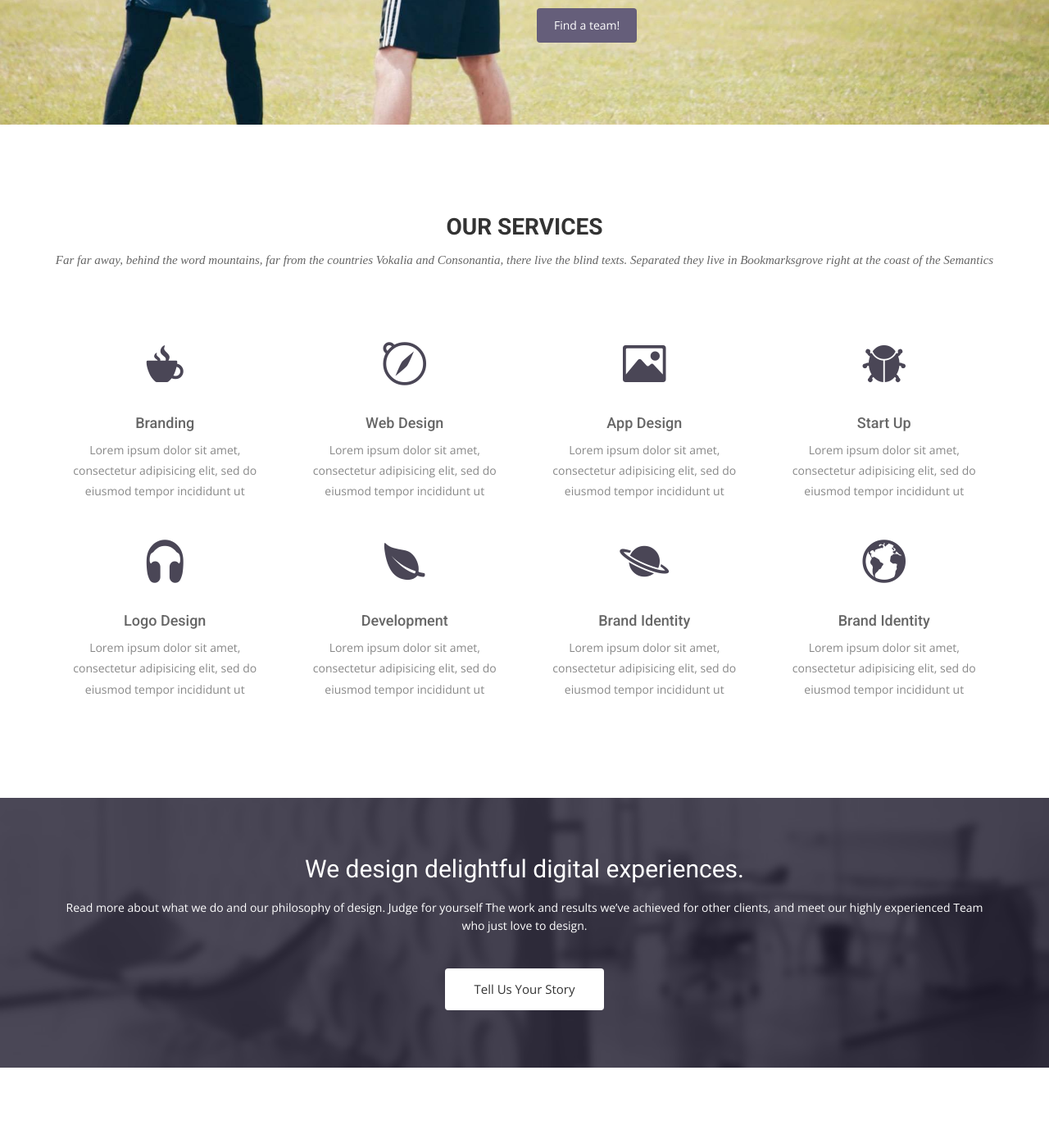
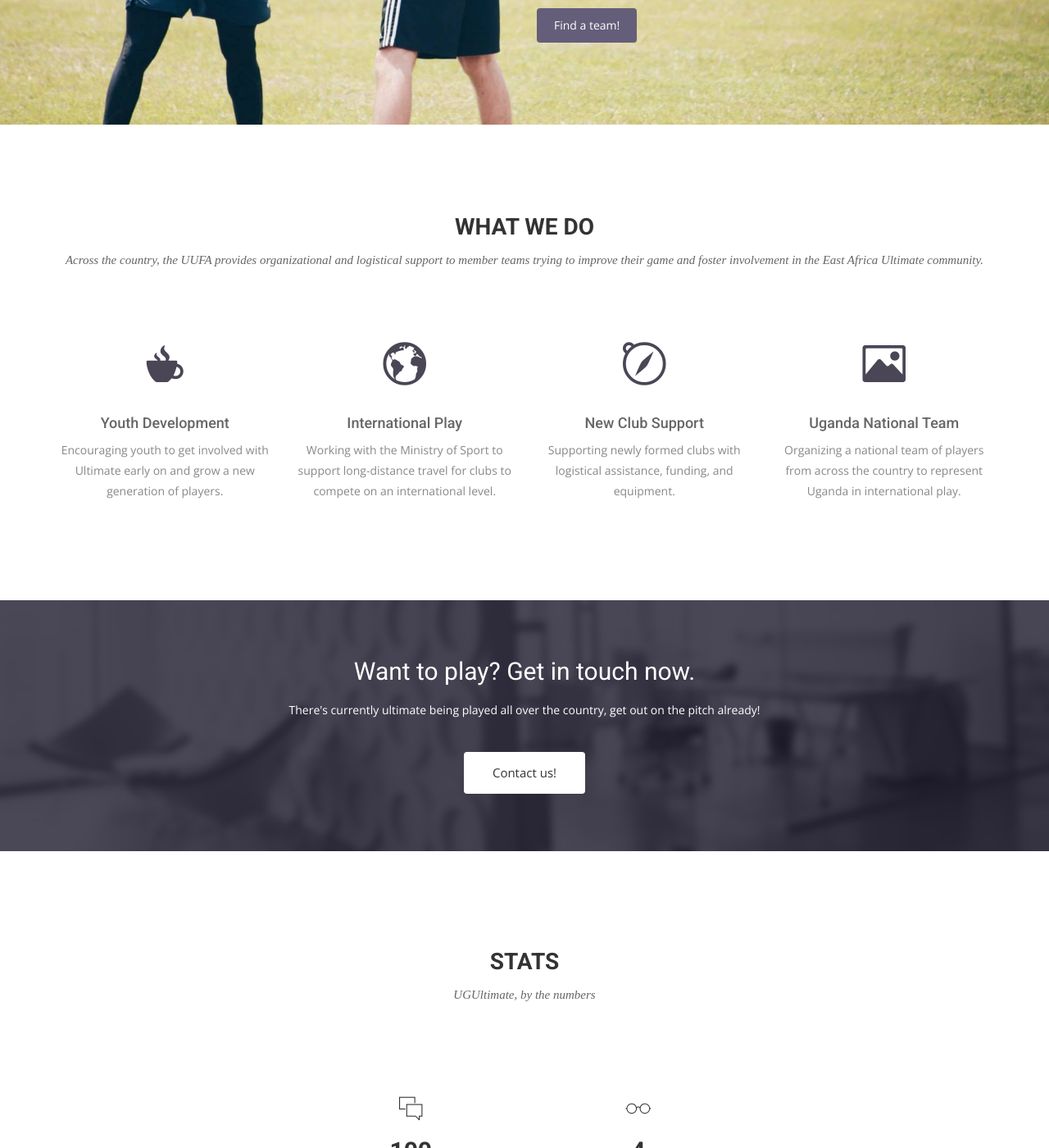
Before and after one commit to drewcimino/uufa, a Jekyll site: the page built from index.html, in a window 1280 px wide and 1400 px high, scrolled down 1768 px. Shown: the whole window at 82% size. Built offline with Jekyll 4.4.1, drawn with Linux system fonts in a browser that asks for light colours; nearby versions of some CDN libraries; some web fonts are replaced; some of the changed text lies outside the part shown.

Commit message:
index copy

```diff
--- a/index.html
+++ b/index.html
@@ -48,65 +48,37 @@ header-image: umar-throw.jpg
   <div class="container">
     <div class="row">
       <div class="section-title">
-        <h2>Our Services</h2>
-        <p>Far far away, behind the word mountains, far from the countries Vokalia and Consonantia, there live the blind texts. Separated they live in Bookmarksgrove right at the coast of the Semantics</p>
+        <h2>What We Do</h2>
+        <p>Across the country, the UUFA provides organizational and logistical support to member teams trying to improve their game and foster involvement in the East Africa Ultimate community.</p>
       </div>
     </div>
     <div class="row ">
       <div class="col-sm-6 col-md-3">
         <div class="service-item">
           <i class="icon ion-coffee"></i>
-          <h4>Branding</h4>
-          <p>Lorem ipsum dolor sit amet, consectetur adipisicing elit, sed do eiusmod tempor incididunt ut </p>
+          <h4>Youth Development</h4>
+          <p>Encouraging youth to get involved with Ultimate early on and grow a new generation of players.</p>
+        </div>
+      </div>
+      <div class="col-sm-6 col-md-3">
+        <div class="service-item">
+          <i class="ion-earth"></i>
+          <h4>International Play</h4>
+          <p>Working with the Ministry of Sport to support long-distance travel for clubs to compete on an international level.</p>
         </div>
       </div>
       <div class="col-sm-6 col-md-3">
         <div class="service-item">
           <i class="ion-compass"></i>
-          <h4>Web Design</h4>
-          <p>Lorem ipsum dolor sit amet, consectetur adipisicing elit, sed do eiusmod tempor incididunt ut </p>
+          <h4>New Club Support</h4>
+          <p>Supporting newly formed clubs with logistical assistance, funding, and equipment.</p>
         </div>
       </div>
       <div class="col-sm-6 col-md-3">
         <div class="service-item">
           <i class="ion-image"></i>
-          <h4>App Design</h4>
-          <p>Lorem ipsum dolor sit amet, consectetur adipisicing elit, sed do eiusmod tempor incididunt ut </p>
-        </div>
-      </div>
-      <div class="col-sm-6 col-md-3">
-        <div class="service-item">
-          <i class="ion-bug"></i>
-          <h4>Start Up</h4>
-          <p>Lorem ipsum dolor sit amet, consectetur adipisicing elit, sed do eiusmod tempor incididunt ut </p>
-        </div>
-      </div>
-      <div class="col-sm-6 col-md-3">
-        <div class="service-item">
-          <i class="ion-headphone"></i>
-          <h4>Logo Design</h4>
-          <p>Lorem ipsum dolor sit amet, consectetur adipisicing elit, sed do eiusmod tempor incididunt ut </p>
-        </div>
-      </div>
-      <div class="col-sm-6 col-md-3">
-        <div class="service-item">
-          <i class="ion-leaf"></i>
-          <h4>Development</h4>
-          <p>Lorem ipsum dolor sit amet, consectetur adipisicing elit, sed do eiusmod tempor incididunt ut </p>
-        </div>
-      </div>
-      <div class="col-sm-6 col-md-3">
-        <div class="service-item">
-          <i class="ion-planet"></i>
-          <h4>Brand Identity</h4>
-          <p>Lorem ipsum dolor sit amet, consectetur adipisicing elit, sed do eiusmod tempor incididunt ut </p>
-        </div>
-      </div>
-      <div class="col-sm-6 col-md-3">
-        <div class="service-item">
-          <i class="ion-earth"></i>
-          <h4>Brand Identity</h4>
-          <p>Lorem ipsum dolor sit amet, consectetur adipisicing elit, sed do eiusmod tempor incididunt ut </p>
+          <h4>Uganda National Team</h4>
+          <p>Organizing a national team of players from across the country to represent Uganda in international play.</p>
         </div>
       </div>
     </div>
@@ -118,9 +90,9 @@ header-image: umar-throw.jpg
     <div class="row">
       <div class="col-md-12">
         <div class="block">
-          <h2>We design delightful digital experiences.</h2>
-          <p>Read more about what we do and our philosophy of design. Judge for yourself The work and results we’ve achieved for other clients, and meet our highly experienced Team who just love to design.</p>
-          <a class="btn btn-default btn-call-to-action" href="#" >Tell Us Your Story</a>
+          <h2>Want to play? Get in touch now.</h2>
+          <p>There's currently ultimate being played all over the country, get out on the pitch already!</p>
+          <a class="btn btn-default btn-call-to-action" href="{{ site.baseurl }}/contact" >Contact us!</a>
         </div>
       </div>
     </div>
@@ -131,82 +103,43 @@ header-image: umar-throw.jpg
   <div class="container">
     <div class="row">
       <div class="section-title text-center">
-        <h2>Fun Facts About Us</h2>
-        <p>Far far away, behind the word mountains, far from the countries Vokalia and Consonantia, there live the blind texts. Separated they live in Bookmarksgrove right at the coast of the Semantics</p>
+        <h2>Stats</h2>
+        <p>UGUltimate, by the numbers</p>
       </div>
     </div>
     <div class="row">
-      <div class="col-md-6">
+      <div class="col-md-6 col-md-offset-3">
         <div class="block">
           <ul class="counter-box clearfix">
             <li>
               <div class="block">
                 <i class="ion-ios-chatboxes-outline"></i>
-                <h4 class="counter">20000</h4>
-                <span>Cups Of Coffee</span>
+                <h4 class="counter">100</h4>
+                <span>Players</span>
               </div>
             </li>
             <li>
               <div class="block">
                 <i class="ion-ios-glasses-outline"></i>
-                <h4 class="counter">20000</h4>
-                <span>Cups Of Coffee</span>
+                <h4 class="counter">4</h4>
+                <span>Teams</span>
               </div>
             </li>
             <li>
               <div class="block">
                 <i class="ion-ios-compose-outline"></i>
-                <h4 class="counter">20000</h4>
-                <span>Cups Of Coffee</span>
+                <h4 class="counter">4</h4>
+                <span>Cities</span>
               </div>
             </li>
             <li>
               <div class="block">
                 <i class="ion-ios-timer-outline"></i>
-                <h4 class="counter">20000</h4>
-                <span>Cups Of Coffee</span>
+                <h4 class="counter">2</h4>
+                <span>International Championships Won</span>
               </div>
             </li>
-
           </ul>
-        </div>
-      </div>
-      <div class="col-md-6">
-        <div class="testimonial-carousel">
-          <div id="testimonial-slider" class="owl-carousel">
-            <div>
-                <img src="img/cotation.png" alt="IMG">
-                <p>"This Company created an e-commerce site with the tools to make our business a success, with innovative ideas we feel that our site has unique elements that make us stand out from the crowd."</p>
-                <div class="user">
-                  <img src="img/item-img1.jpg" alt="Pepole">
-                  <p><span>Rose Ray</span> CEO-Themefisher</p>
-                </div>
-            </div>
-            <div>
-              <img src="img/cotation.png" alt="IMG">
-                <p>"This Company created an e-commerce site with the tools to make our business a success, with innovative ideas we feel that our site has unique elements that make us stand out from the crowd."</p>
-                <div class="user">
-                  <img src="img/item-img1.jpg" alt="Pepole">
-                  <p><span>Rose Ray</span> CEO-Themefisher</p>
-                </div>
-            </div>
-            <div>
-              <img src="img/cotation.png" alt="IMG">
-                <p>"This Company created an e-commerce site with the tools to make our business a success, with innovative ideas we feel that our site has unique elements that make us stand out from the crowd."</p>
-                <div class="user">
-                  <img src="img/item-img1.jpg" alt="Pepole">
-                  <p><span>Rose Ray</span> CEO-Themefisher</p>
-                </div>
-            </div>
-            <div>
-              <img src="img/cotation.png" alt="IMG">
-                <p>"This Company created an e-commerce site with the tools to make our business a success, with innovative ideas we feel that our site has unique elements that make us stand out from the crowd."</p>
-                <div class="user">
-                  <img src="img/item-img1.jpg" alt="Pepole">
-                  <p><span>Rose Ray</span> CEO-Themefisher</p>
-                </div>
-            </div>
-          </div>
         </div>
       </div>
     </div>
```
